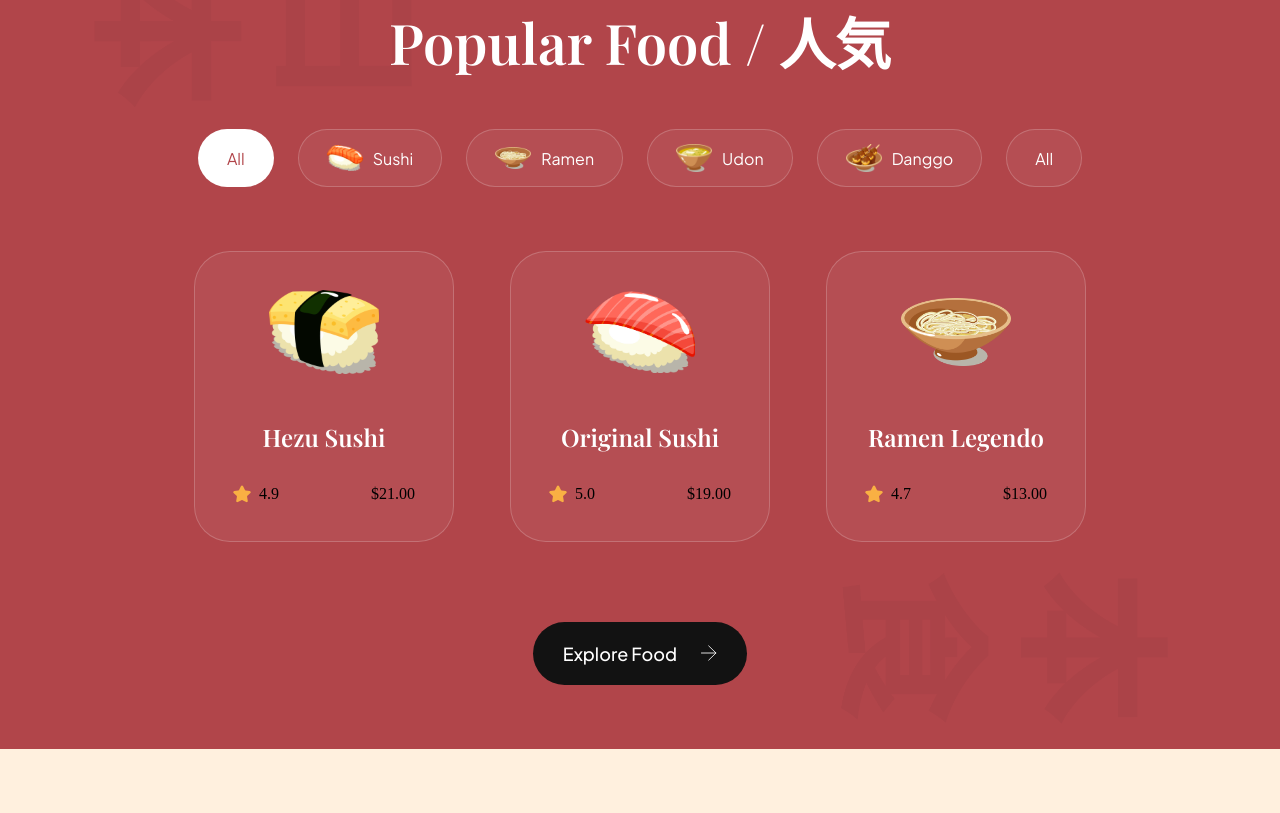
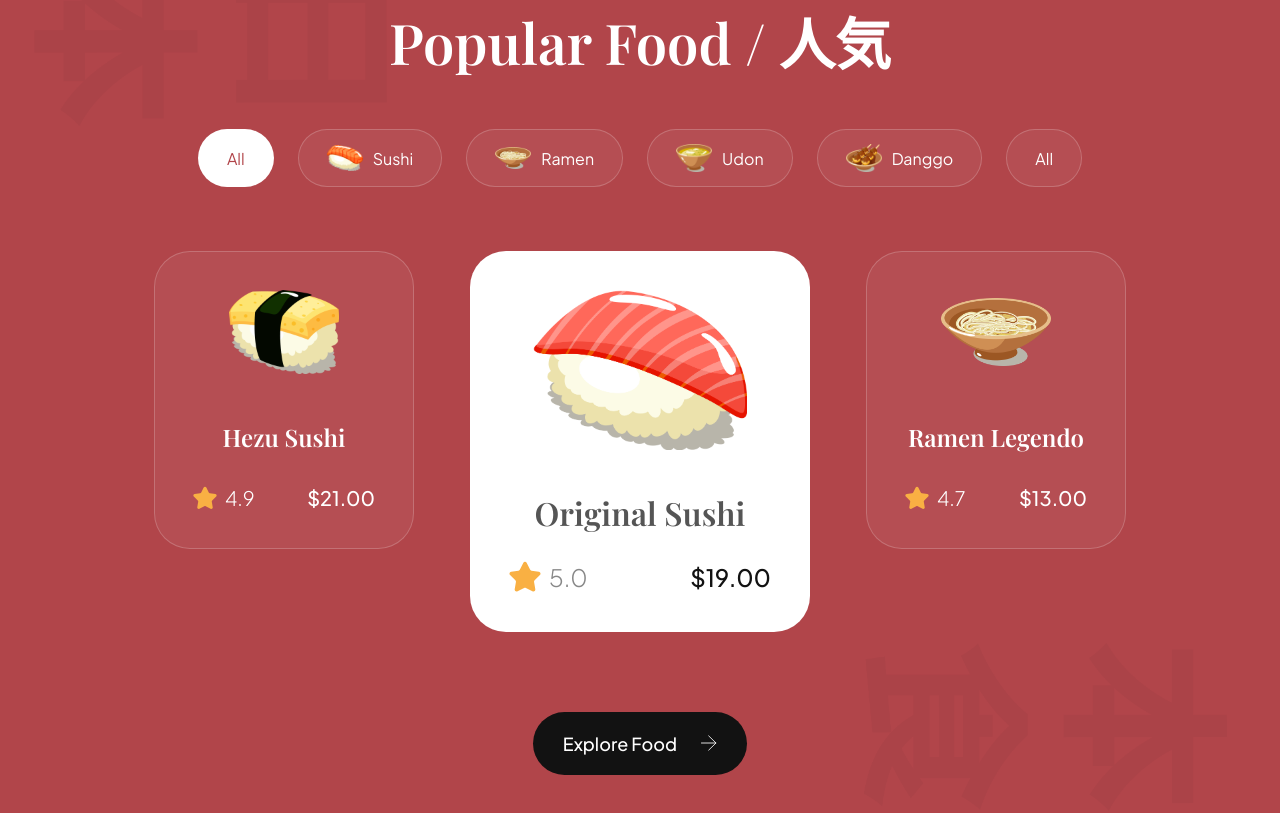
Before and after one commit to irfan7o/sushi-website, a website built with Vite: page index.html in a window 1280 px wide. Shown: the part 1738-2551 px from the top of the page. Before the commit the page ends 2487 px from the top, so only its background shows below. Built offline with nearby package versions, Linux system fonts and the light colour scheme.

Commit message:
Sushi Website

```diff
--- a/css/sections/popular.css
+++ b/css/sections/popular.css
@@ -143,3 +143,53 @@
     align-items: center;
     gap: 8px;
   }
+
+  .popular-foods__card-rating img {
+    width: 24px;
+    height: 24px;
+    object-fit: contain;
+  }
+
+  .popular-foods__card-rating p {
+    font-size: 20px;
+    font-weight: 300;
+    font-family: var(--plus-jakarta-sans);
+    color: #fff;
+  }
+
+  .popular-foods__card-price {
+    font-size: 20px;
+    font-weight: 500;
+    font-family: var(--plus-jakarta-sans);
+    color: #fff;
+  }
+
+  .popular-foods__card.active-card {
+    background: #fff;
+    min-width: 340px;
+  }
+
+  .popular-foods__card.active-card .popular-foods__card-image {
+    width: 214px;
+    height: 160px;
+  }
+
+  .popular-foods__card.active-card .popular-foods__card-title {
+    color: var(--black-500);
+    font-size: 32px;
+  }
+
+  .popular-foods__card.active-card .popular-foods__card-rating img {
+    width: 32px;
+    height: 32px;
+  }
+
+  .popular-foods__card.active-card .popular-foods__card-rating p {
+    font-size: 24px;
+    color: var(--gray-100);
+  }
+
+  .popular-foods__card.active-card .popular-foods__card-price {
+    font-size: 24px;
+    color: var(--secondary-color);
+  }
```
